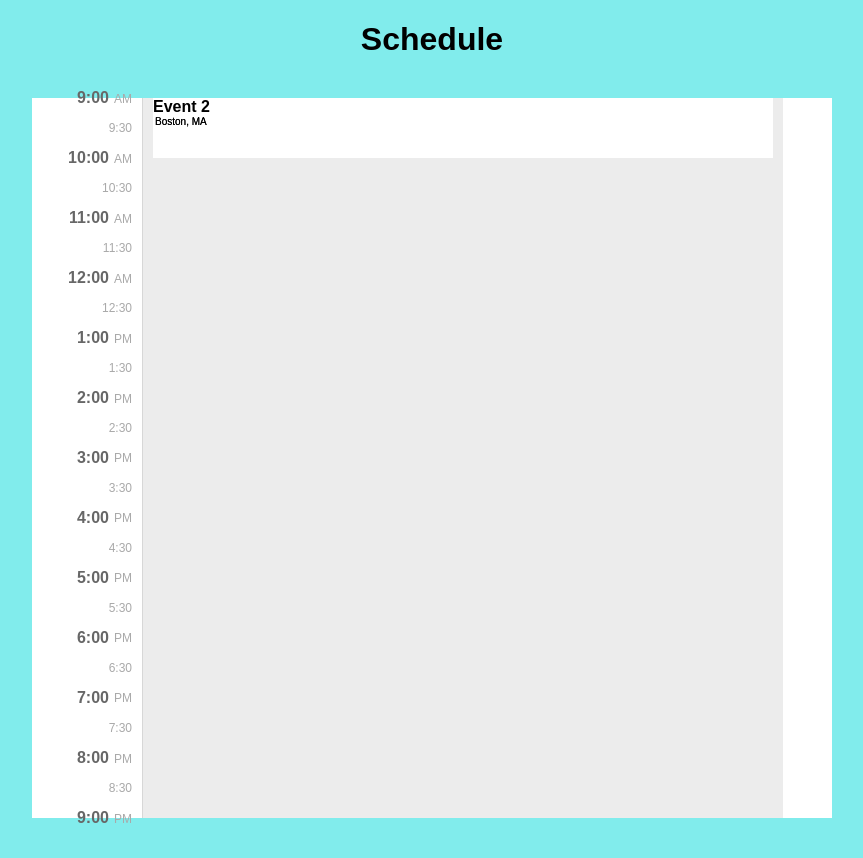
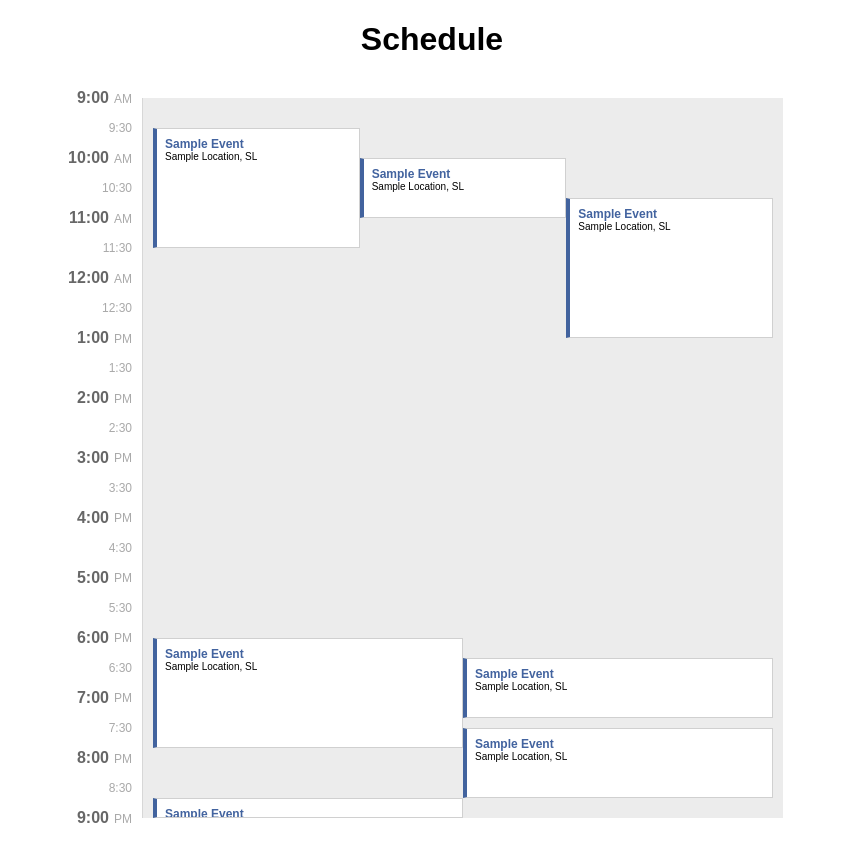
Before and after one commit to ek0ms/react-schedule-display, a React (Create React App) app: page / in a window 1280 px wide. Shown: the whole page, without its empty margins (208-1071 px from the left). Built offline with nearby package versions, Linux system fonts and the light colour scheme.

Commit message:
functioning and semi-styled

```diff
--- a/src/App.css
+++ b/src/App.css
@@ -14,8 +14,11 @@
   padding: 0 10px;
 }
 
+.paddingWrapper {
+  position: relative;
+}
+
 .dayView {
-  max-height: 800px;
   background-color: rgb(255, 255, 255);
   width: 800px;
   margin: 40px auto;
@@ -24,12 +27,15 @@
 
 h4 {
   margin: 0;
+  padding: 8px 0 0 8px;
+  font-size: 12px;
+  color: rgb(66, 99, 159);
 }
 
 p {
   font-size: 10px;
   margin: 0;
-  margin-left: 2px;
+  padding-left: 8px;
 }
 
 h1 {
@@ -63,4 +69,8 @@ h1 {
 .event {
   background-color: rgb(255, 255, 255);
   position: absolute;
+  border: 1px solid rgb(208, 208, 208);
+  border-left: 4px solid rgb(66, 99, 158);
+  box-sizing: border-box;
+  overflow: hidden;
 }
--- a/src/App.js
+++ b/src/App.js
@@ -8,44 +8,25 @@ class App extends Component {
     super(props);
 
     this.state = {
-      events: [
-        { key: "event1", start: 60, end: 120 },
-        { key: "event2", start: 100, end: 240 },
-        { key: "event3", start: 700, end: 720 }
-      ],
-      eventer: {
-        event1: {
-          start: 60,
-          end: 120
-        },
-        event2: {
-          start: 100,
-          end: 240
-        },
-        event3: {
-          start: 700,
-          end: 720
-        },
-        event4: {
-          start: 80,
-          end: 240
-        },
-        event5: {
-          start: 200,
-          end: 240
-        }
+      events: {
+        event1: { start: 60, end: 120 }, // an event from 10am to 11am
+        event2: { start: 100, end: 240 }, // an event from 10:40am to 1pm
+        event3: { start: 700, end: 720 }, // an event from 8:40pm to 9pm
+        "-K2rlJ-nkJBtkLHL0QmO": { end: 150, start: 30 },
+        "-K2rlKbFfXz3OEoxRBJU": { end: 650, start: 540 },
+        "-K2rlLd-VjcZ_rtBlVuM": { end: 620, start: 560 },
+        "-K2rlMb_GD98QiMk8zGF": { end: 700, start: 630 }
       }
     };
   }
 
   render() {
-    layOutDay(this.state.eventer);
     return (
       <div>
         <h1>Schedule</h1>
         <div className="dayView">
           <YAxis />
-          <EventList events={this.state.events} />
+          <EventList events={layOutDay(this.state.events)} />
         </div>
       </div>
     );
@@ -56,15 +37,11 @@ export default App;
 
 function layOutDay(data) {
   // A sorted array of the event data
-  let eventEntriesArray = sortArrayByStartThenEnd(Object.entries(data));
+  const eventEntriesArray = sortArrayByStartThenEnd(Object.entries(data));
+  const blockWidth = 620;
 
-  const blockWidth = 600;
-
-  // Helper function to determine if two events that collide
-  const collidesWith = (event1, event2) =>
-    event1.end > event2.start && event1.start < event2.end;
-
-  console.log(eventPlacer(eventEntriesArray));
+  const eventedColumns = eventPlacer(eventEntriesArray);
+  return eventRestructurer(eventedColumns, blockWidth);
 
   // Function to place events; input is a sorted array of the events
   // Output is a multidemensional array where the elements are vertical groups(arrays) of the events
@@ -80,7 +57,13 @@ function layOutDay(data) {
         columns.push([currentEvent]);
       } else {
         // Iterate through the returning array of groups
-        columns.forEach((group, columnsIndex) => {
+        for (
+          let columnsIndex = 0;
+          columnsIndex < columns.length;
+          columnsIndex++
+        ) {
+          const group = columns[columnsIndex];
+
           for (let groupIndex = 0; groupIndex < group.length; groupIndex++) {
             // Iterate through the events that are in the group
             const iteratingEventValues = group[groupIndex][1];
@@ -99,112 +82,75 @@ function layOutDay(data) {
             } else if (
               collidesWith(iteratingEventValues, currentEventValues) ===
                 false &&
+              groupIndex === group.length - 1 &&
               placed === false
             ) {
               // If the event does not collide && it has not been placed yet,
               // it will be placed in its current group
+              // Break out of group loop when placed
               group.push(currentEvent);
               placed = true;
               break;
             }
           }
-        });
+          // Break out of column loop if event has been placed
+          if (placed) {
+            break;
+          }
+        }
       }
     });
     return columns;
   }
-  // } else if (
-  //   lastEventEndTime !== null &&
-  //   currentEvent.start >= lastEventEndTime
-  // ) {
-  //   columns.push(array[index]);
-  //   lastEventEndTime == null;
-  // }
-  // else {
-  //   columns.push.concat(array[index])
-  // }
 
-  // Assigns lastEventEndTime to be the time of the latest(time-wise) event
-  // lastEvent = event[index];
-  // if (lastEventEndTime === null || currentEvent.end > lastEventEndTime) {
-  //   lastEventEndTime = currentEvent.end;
-  // }
+  // Iterate through the array of columns and reconstruct the objects, add properties,
+  // and return them in an array
+  function eventRestructurer(columns, blockWidth) {
+    const resultArray = [];
+    const numberOfColumns = columns.length;
+    columns.forEach((group, columnsIndex) => {
+      group.forEach(event => {
+        const factor = leftWidthFactor(event, columnsIndex, columns);
+        resultArray.push({
+          id: `${event[0]}`,
+          start: event[1].start,
+          end: event[1].end,
+          top: `${event[1].start}px`,
+          left: `${columnsIndex / numberOfColumns * 100 * factor}%`,
+          width: blockWidth / numberOfColumns * factor
+        });
+      });
+    });
+    return resultArray;
+  }
 
-  // restructuredEvents.forEach(currentEvent => {
-  //   // Check to see if the current event start time overlaps with last event end time
-  //   if (lastEventEndTime !== null && currentEvent.start >= lastEventEndTime) {
-  //     // If there is no overlap, the event stays in the same column
-  //     packEvents(columns, blockWidth);
-  //     columns = [];
-  //     lastEventEndTime = null;
-  //   }
-  //
-  //   let placed = false;
-  //   for (let i = 0; i < columns.length; i++) {
-  //     const currentColumn = columns[i];
-  //     if (
-  //       !collidesWith(currentColumn[currentColumn.length - 1], currentEvent)
-  //     ) {
-  //       // If last event in the column does not collide with the current event,
-  //       // place it in the same column
-  //       currentColumn.push(currentEvent);
-  //       placed = true;
-  //       break;
-  //     }
-  //   }
-  //
-  //   // If it was not possible to place the currentEvent in the currentColumn
-  //   // because of overlap, push the event into a new column
-  //   if (!placed) {
-  //     columns.push([currentEvent]);
-  //   }
-  //
-  //   // Assigns lastEventEndTime to be the time of the latest(time-wise) event
-  //   if (lastEventEndTime === null || currentEvent.end > lastEventEndTime) {
-  //     lastEventEndTime = currentEvent.end;
-  //   }
-  //
-  //   if (columns.length > 0) {
-  //     packEvents(columns, blockWidth);
-  //   }
-  // });
+  // Helper function to provide a factor to calculate left and width properties
+  function leftWidthFactor(event, columnsIndex, columns) {
+    const eventValues = event[1];
+    let factor = columns.length - columnsIndex;
 
-  // Function to determine left and width of events
-  // const packEvents = (columns, blockWidth) => {
-  //   let array = [];
-  //   const numberOfColumns = columns.length;
-  //   for (let columnsIndex = 0; columnsIndex < numberOfColumns; columnsIndex++) {
-  //     const currentColumn = columns[columnsIndex];
-  //     for (
-  //       let currentColumnIndex = 0;
-  //       currentColumnIndex < currentColumn.length;
-  //       currentColumnIndex++
-  //     ) {
-  //       const event = currentColumn[currentColumnIndex];
-  //       array.push(
-  //         Object.assign(event, {
-  //           left: `${columnsIndex / numberOfColumns * 100}%`,
-  //           width: blockWidth / numberOfColumns - 1
-  //         })
-  //       );
-  //       // let colSpan = expandEvent(event, i, columns);
-  //     }
-  //   }
-  //   console.log(array);
-  // };
-
-  // Iterate over JSON input and output an array of newly mapped event objects
-  // let restructuredEvents = Object.entries(events).map(eventInfo => {
-  //   const [id, { start, end }] = eventInfo;
-  //   return {
-  //     id,
-  //     start,
-  //     end,
-  //     left: ``,
-  //     top: `${start}px`,
-  //     width: ``
-  //   };
-  // });
+    for (let i = columnsIndex + 1; i < columns.length; i++) {
+      // Iterate starting with the column after the current one
+      const nextColumn = columns[i];
+      for (let j = 0; j < nextColumn.length; j++) {
+        // Iterate through the events on that are in the goup
+        const nextEventValues = nextColumn[j][1];
+        if (collidesWith(eventValues, nextEventValues)) {
+          // If the event collides with the event it is checking, decrease the
+          // factor && break out of the loop
+          factor--;
+          break;
+        }
+      }
+    }
+    if (factor === 1) {
+      // If the factor is 1, the number of colliding events in the horzizontal
+      // row is equal to the number of columns
+      return factor;
+    } else {
+      return columns.length / factor;
+    }
+  }
 
   // Helper fucntion to sort events by starting time, then by ending time
   function sortArrayByStartThenEnd(array) {
@@ -216,4 +162,9 @@ function layOutDay(data) {
       return 0;
     });
   }
+
+  // Helper function to determine if two events collide
+  function collidesWith(event1, event2) {
+    return event1.end >= event2.start && event1.start <= event2.end;
+  }
 }
--- a/src/EventList.js
+++ b/src/EventList.js
@@ -8,33 +8,31 @@ class EventList extends Component {
     const eventStyle = {
       height: `${event.end - event.start}px`,
       top: event.top,
-      width: "calc(100% - 20px)"
+      width: event.width,
+      left: event.left
     };
 
     return (
       <Event
-        eventTitle="Event 2"
-        eventLocation="Boston, MA"
+        key={event.id}
+        eventTitle="Sample Event"
+        eventLocation="Sample Location, SL"
         eventStyle={eventStyle}
       />
     );
   }
 
   render() {
-    const { events } = this.props.events;
+    const array = [];
+    const [...events] = this.props.events;
+
+    for (let i = 0; i < events.length; i++) {
+      array.push(this.renderEvent(events[i]));
+    }
 
     return (
       <div className="eventList">
-        {this.renderEvent(this.props.events[0])}
-        {/* {this.renderEvent(this.props.events["event2"])} */}
-        {this.renderEvent(this.props.events[2])}
-        {/* {this.renderEvent()}
-        {this.renderEvent()}
-        {this.renderEvent()}
-        {this.renderEvent()}
-        {this.renderEvent()}
-        {this.renderEvent()}
-        {this.renderEvent()} */}
+        <div className="paddingWrapper">{array}</div>
       </div>
     );
   }
--- a/src/index.css
+++ b/src/index.css
@@ -2,5 +2,5 @@ body {
   margin: 0;
   padding: 0;
   font-family: sans-serif;
-  background-color: #81ecec;
+  background-color: rgb(255, 255, 255);
 }
```
